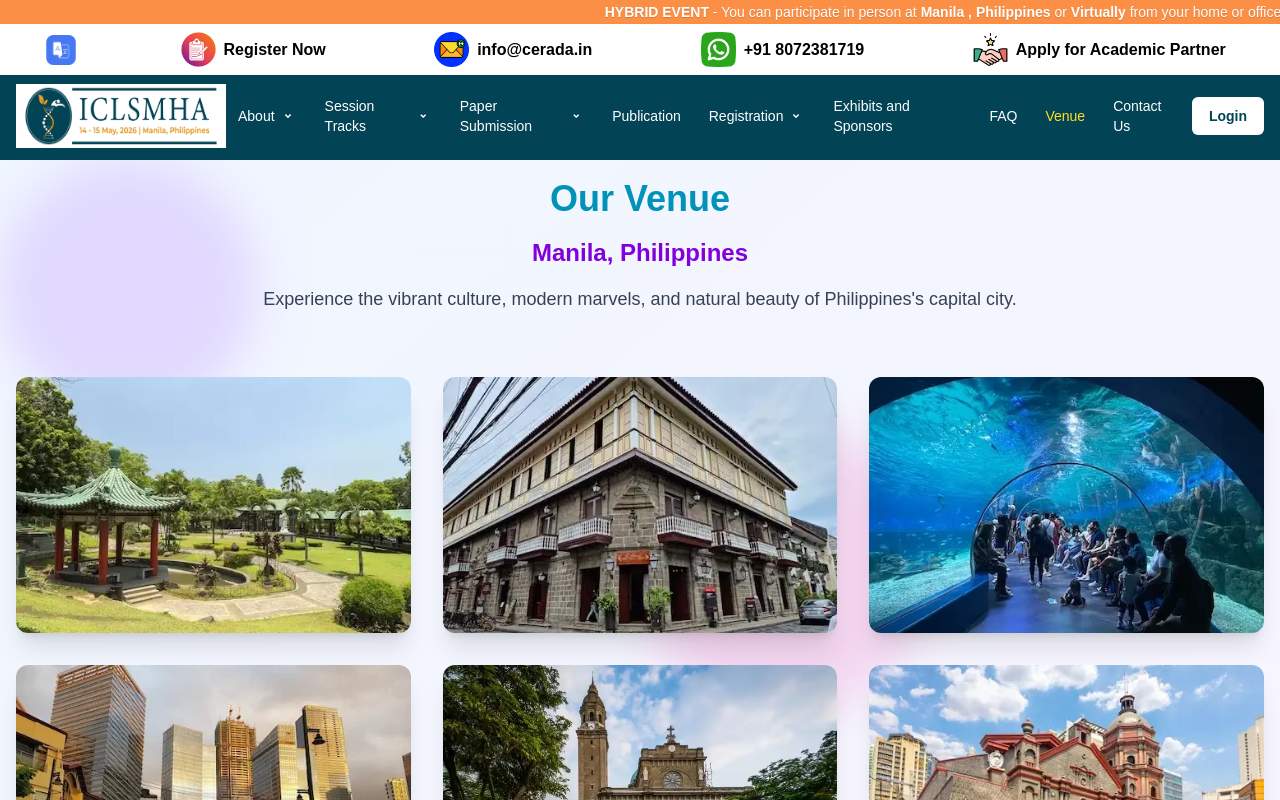
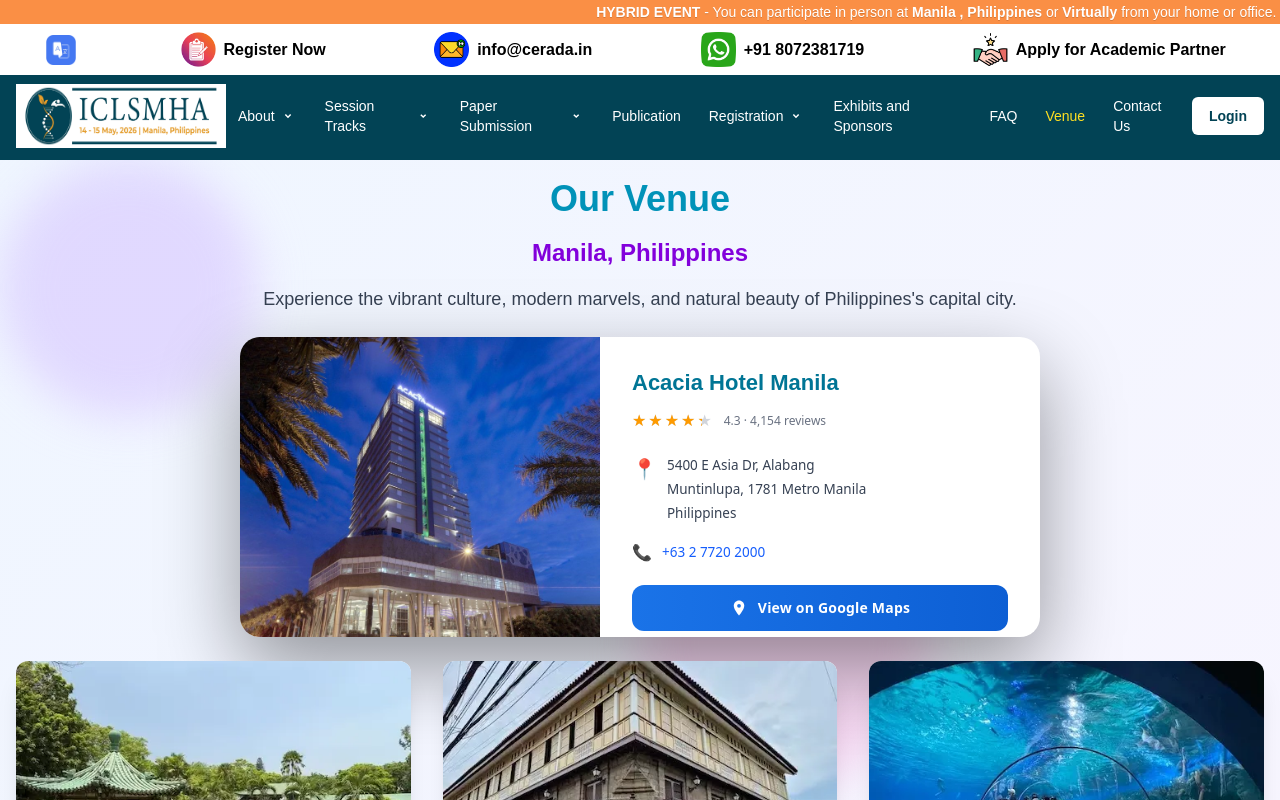
Before and after one commit to confworld-git/iclsmha-frontend-2026, a React (Vite) app: page /venue in a window 1280 px wide. Shown: the top 800 px of the page. Built offline with nearby package versions, Linux system fonts and the light colour scheme.

Commit message:
ICLSMHA Hotel venue

```diff
--- a/src/assets/components/home/heroSection.jsx
+++ b/src/assets/components/home/heroSection.jsx
@@ -178,7 +178,8 @@
                 <circle cx="12" cy="10" r="3" />
               </svg>
               <span className="text-sm text-indigo-700 font-semibold tracking-wide">
-                Location: Manila, Philippines
+                Venue: Acacia Hotel Manila<br/>
+5400 E Asia Dr, Alabang, Muntinlupa,<br/> 1781 Metro Manila, Philippines
               </span>
             </div>
           </div>
--- /dev/null
+++ b/src/assets/view/venue/Hotel.jsx
@@ -0,0 +1,111 @@
+import { useState } from "react";
+
+const PLACE_ID = "ChIJS_XgkjTQlzMRwntJsQnM5iU";
+const MAPS_URL = `https://maps.app.goo.gl/VCtnZBhr37oEb8eT7`;
+const HOTEL_IMAGE = "/images/venue/hotel.jpg"
+
+const StarRating = ({ rating }) => {
+  const stars = [];
+  for (let i = 1; i <= 5; i++) {
+    const fill = Math.min(1, Math.max(0, rating - (i - 1)));
+    stars.push(
+      <span
+        key={i}
+        className="relative inline-block"
+        style={{
+          fontSize: "16px",
+          position: "relative",
+          display: "inline-block"
+        }}
+      >
+        <span className="text-gray-300">★</span>
+        <span
+          className="absolute left-0 top-0 overflow-hidden text-amber-500"
+          style={{ width: `${fill * 100}%` }}
+        >★</span>
+      </span>
+    );
+  }
+  return <div className="flex gap-0.5">{stars}</div>;
+};
+
+export default function AcaciaHotelCard() {
+  const [imgError, setImgError] = useState(false);
+
+  return (
+    <div className="flex items-center justify-center p-6 font-georgia">
+      <div className="w-full max-w-[800px] h-[300px] flex rounded-[20px] overflow-hidden bg-white shadow-[0_30px_80px_rgba(0,0,0,0.4)] flex-row">
+        {/* Photo */}
+        <div className="flex-none w-[360px] h-full relative overflow-hidden bg-slate-200">
+          {!imgError ? (
+            <img
+              src={HOTEL_IMAGE}
+              alt="Acacia Hotel Manila"
+              onError={() => setImgError(true)}
+              className="w-full h-full object-cover"
+            />
+          ) : (
+            <div className="w-full h-full bg-gradient-to-br from-slate-200 to-slate-300 flex items-center justify-center text-slate-600 text-[48px]">
+              🏨
+            </div>
+          )}
+        </div>
+
+        {/* Content */}
+        <div className="flex-1 p-[32px_32px_28px] flex flex-col justify-between">
+          {/* Header */}
+          <div className="">
+            <h1 className="m-0 mb-[12px] text-[22px] font-bold text-cyan-700 leading-tight [-webkit-line-clamp:unset] [-webkit-box-orient:unset]">
+              Acacia Hotel Manila
+            </h1>
+            <div className="flex items-center gap-3">
+              <StarRating rating={4.3} />
+              <span className="font-sans text-xs text-gray-500">
+                4.3 · 4,154 reviews
+              </span>
+            </div>
+          </div>
+
+          {/* Divider */}
+          <div className="h-px bg-gray-100 mb-5" />
+
+          {/* Info */}
+          <div className="mb-auto">
+            <div className="flex items-start gap-2.5 mb-4">
+              <span className="text-xl mt-0.5 flex-shrink-0">📍</span>
+              <p className="m-0 font-sans text-[13.5px] text-gray-700 leading-6">
+                5400 E Asia Dr, Alabang<br />
+                Muntinlupa, 1781 Metro Manila<br />
+                Philippines
+              </p>
+            </div>
+            <div className="flex items-center gap-2.5 mb-2">
+              <span className="text-base flex-shrink-0">📞</span>
+              <a href="tel:+6327720 2000" className="font-sans text-[13.5px] text-blue-600 no-underline">
+                +63 2 7720 2000
+              </a>
+            </div>
+          </div>
+
+          {/* Button */}
+          <div className="pt-3">
+            <a
+              href={MAPS_URL}
+              target="_blank"
+              rel="noopener noreferrer"
+              className="flex items-center justify-center gap-[10px] w-full py-[13px] px-6 bg-gradient-to-r from-[#1a73e8] to-[#0d5fd4] text-white rounded-[12px] no-underline font-sans text-sm font-semibold tracking-[0.2px] box-border hover:opacity-90 transition-opacity duration-200"
+              onMouseEnter={(e) => e.currentTarget.style.opacity = "0.88"}
+              onMouseLeave={(e) => e.currentTarget.style.opacity = "1"}
+            >
+              <svg width="18" height="18" viewBox="0 0 24 24" fill="none" className="flex-shrink-0">
+                <path d="M12 2C8.13 2 5 5.13 5 9c0 5.25 7 13 7 13s7-7.75 7-13c0-3.87-3.13-7-7-7z" fill="white"/>
+                <circle cx="12" cy="9" r="2.5" fill="#1a73e8"/>
+              </svg>
+              View on Google Maps
+            </a>
+          </div>
+        </div>
+      </div>
+    </div>
+  );
+}
--- a/src/assets/view/venue/Venue.jsx
+++ b/src/assets/view/venue/Venue.jsx
@@ -1,5 +1,6 @@
 import React from "react";
 import { Helmet } from "react-helmet";
+import Hotel from "./Hotel";
 
 const Venue = () => {
   // Placeholder images for Kuala Lumpur
@@ -49,7 +50,7 @@
 
       <div className="w-full relative z-10">
         {/* Title and Subtitle */}
-        <div className="text-center mb-16">
+        <div className="text-center ">
           <h1 className="text-3xl md:text-4xl font-bold text-cyan-600  leading-tight animate-fade-in-down">
             Our Venue
           </h1>
@@ -61,7 +62,7 @@
             of Philippines's capital city.
           </p>
         </div>
-
+<Hotel/>
         {/* Image Gallery */}
         <div className="grid grid-cols-1 sm:grid-cols-2 lg:grid-cols-3 gap-8">
           {klImages.map((image, index) => (
```
Also changed, not shown: public/images/venue/hotel.jfif (added), public/images/venue/hotel.jpg (added).
